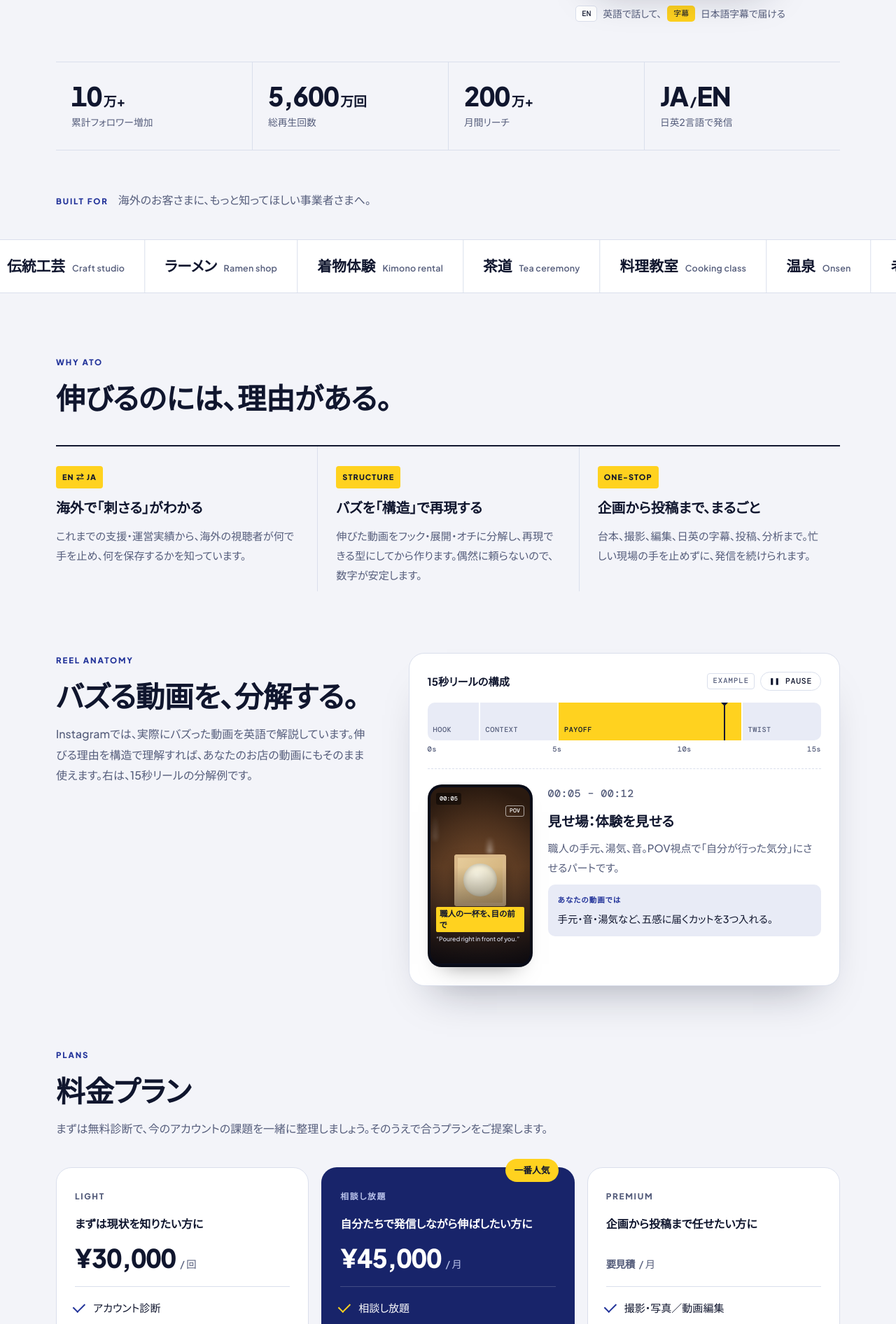
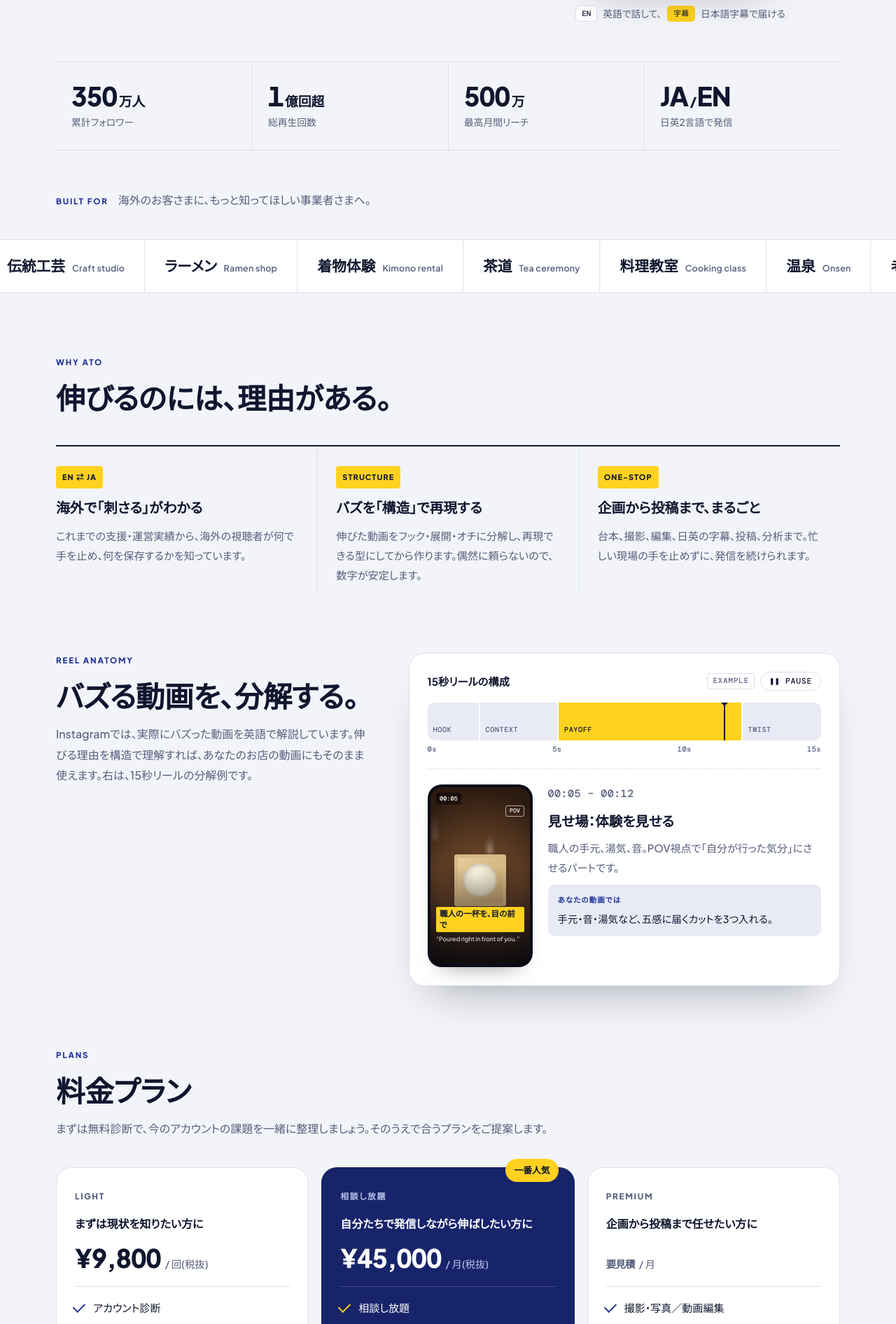
Before and after one commit to aiwamu/ATO, a Flask app: page / in a window 1280 px wide. Shown: the part 779-2671 px from the top of the page at 70% size. Run offline with Flask 3, Linux system fonts and the light colour scheme; some web fonts are replaced.

Commit message:
Updated stats and prices, reel videos, refined founder message

```diff
--- a/templates/index.html
+++ b/templates/index.html
@@ -5,14 +5,14 @@
 <meta name="viewport" content="width=device-width,initial-scale=1,viewport-fit=cover">
 {% if lang == 'en' %}
 <title>ATO | Social Media Strategy to Take On the World</title>
-<meta name="description" content="ATO is a social media strategy and management studio that takes Japanese businesses to the world. Short-form video in English with Japanese subtitles: planning, shooting, editing and posting. 56M+ total views. Start with a free account audit.">
+<meta name="description" content="ATO is a social media strategy and management studio that takes Japanese businesses to the world. Short-form video in English with Japanese subtitles: planning, shooting, editing and posting. 100M+ total views. Start with a free account audit.">
 <meta property="og:title" content="ATO | Social Media Strategy to Take On the World">
 <meta property="og:description" content="Take your Japan to the world's feed. Short-form video strategy for inbound and Japanese culture businesses. Free account audit.">
 <meta property="og:url" content="https://ato-sns.com/en">
 <meta property="og:locale" content="en_US">
 {% else %}
 <title>ATO | 世界をとるためのSNS戦略・運用代行</title>
-<meta name="description" content="世界をとるためのSNS戦略・運用代行ATO。インバウンド・日本文化の魅力を、英語×日本語字幕のショート動画で海外に届けます。企画・撮影・編集・投稿まで伴走。総再生5,600万回の実績。まずは無料アカウント診断から。">
+<meta name="description" content="世界をとるためのSNS戦略・運用代行ATO。インバウンド・日本文化の魅力を、英語×日本語字幕のショート動画で海外に届けます。企画・撮影・編集・投稿まで伴走。総再生1億回超の実績。まずは無料アカウント診断から。">
 <meta property="og:title" content="ATO | 世界をとるためのSNS戦略・運用代行">
 <meta property="og:description" content="日本の魅力を、世界のフィードへ。インバウンド・日本文化のためのSNS戦略・運用代行。無料アカウント診断受付中。">
 <meta property="og:url" content="https://ato-sns.com/">
@@ -516,7 +516,7 @@ footer .wrap{display:flex;justify-content:space-between;gap:12px;flex-wrap:wrap}
     <div class="phone" aria-label="Reel preview: Atsushi speaking in English with Japanese subtitles">
       <div class="screen" id="screen">
         <div class="cam" aria-hidden="true">
-          <div class="cut" id="cut"><div class="shot on" data-s="0"></div><div class="shot" data-s="1"><video id="reelVid" src="/static/media/reel-dog.mp4" muted playsinline loop preload="auto"></video></div><div class="shot" data-s="2"></div><div class="shot" data-s="3"></div></div>
+          <div class="cut" id="cut"><div class="shot on" data-s="0"><video src="/static/media/reel-penguin.mp4" poster="/static/media/reel-penguin.jpg" muted playsinline loop autoplay preload="auto"></video></div><div class="shot" data-s="1"><video src="/static/media/reel-hook.mp4" muted playsinline loop preload="auto"></video></div><div class="shot" data-s="2"></div><div class="shot" data-s="3"></div></div>
           <div class="flash" id="flash"></div>
         </div>
         <div class="shade-top"></div>
@@ -556,9 +556,9 @@ footer .wrap{display:flex;justify-content:space-between;gap:12px;flex-wrap:wrap}
 
 <div class="wrap">
   <div class="stats">
-    <div class="stat"><b><span class="ja">10<small>万+</small></span><span class="en">100<small>K+</small></span></b><span class="ja">累計フォロワー増加</span><span class="en">Followers gained</span></div>
-    <div class="stat"><b><span class="ja">5,600<small>万回</small></span><span class="en">56<small>M</small></span></b><span class="ja">総再生回数</span><span class="en">Total views</span></div>
-    <div class="stat"><b><span class="ja">200<small>万+</small></span><span class="en">2<small>M+</small></span></b><span class="ja">月間リーチ</span><span class="en">Monthly reach</span></div>
+    <div class="stat"><b><span class="ja">350<small>万人</small></span><span class="en">3.5<small>M</small></span></b><span class="ja">累計フォロワー</span><span class="en">Total followers</span></div>
+    <div class="stat"><b><span class="ja">1<small>億回超</small></span><span class="en">100<small>M+</small></span></b><span class="ja">総再生回数</span><span class="en">Total views</span></div>
+    <div class="stat"><b><span class="ja">500<small>万</small></span><span class="en">5<small>M</small></span></b><span class="ja">最高月間リーチ</span><span class="en">Peak monthly reach</span></div>
     <div class="stat"><b>JA<small>/</small>EN</b><span class="ja">日英2言語で発信</span><span class="en">Content in two languages</span></div>
   </div>
 </div>
@@ -703,7 +703,7 @@ footer .wrap{display:flex;justify-content:space-between;gap:12px;flex-wrap:wrap}
       <article class="plan">
         <span class="nm">Light</span>
         <p class="who"><span class="ja">まずは現状を知りたい方に</span><span class="en">For a clear starting point</span></p>
-        <div class="price"><b>¥30,000</b><span class="ja">/ 回</span><span class="en">/ session</span></div>
+        <div class="price"><b>¥9,800</b><span class="ja">/ 回(税抜)</span><span class="en">/ session (excl. tax)</span></div>
         <ul>
           <li><span class="ja">アカウント診断</span><span class="en">Account audit</span></li>
           <li><span class="ja">60分ミーティング</span><span class="en">60-minute meeting</span></li>
@@ -715,7 +715,7 @@ footer .wrap{display:flex;justify-content:space-between;gap:12px;flex-wrap:wrap}
         <span class="badge"><span class="ja">一番人気</span><span class="en">Most popular</span></span>
         <span class="nm"><span class="ja">相談し放題</span><span class="en">Unlimited advice</span></span>
         <p class="who"><span class="ja">自分たちで発信しながら伸ばしたい方に</span><span class="en">For teams posting on their own, with a coach</span></p>
-        <div class="price"><b>¥45,000</b><span class="ja">/ 月</span><span class="en">/ month</span></div>
+        <div class="price"><b>¥45,000</b><span class="ja">/ 月(税抜)</span><span class="en">/ month (excl. tax)</span></div>
         <ul>
           <li><span class="ja">相談し放題</span><span class="en">Unlimited questions</span></li>
           <li><span class="ja">コンテンツカレンダー作成</span><span class="en">Content calendar</span></li>
@@ -770,8 +770,8 @@ footer .wrap{display:flex;justify-content:space-between;gap:12px;flex-wrap:wrap}
         <p class="kicker">Founder</p>
         <h2><span class="ja">代表について</span><span class="en">About the founder</span></h2>
       </div>
-      <p class="msg ja">日本には、まだ世界に知られていない良いものがたくさんあります。足りないのは魅力ではなく、届け方です。ロンドンと京都で国際関係を学び、国連やJICAで世界と関わってきた視点と、ショート動画で積み上げてきた数字で、あなたの「良いもの」を世界に届けます。</p>
-      <p class="msg en">Japan is full of great things the world has not found yet. What is missing is not appeal but reach. With international relations studies in London and Kyoto, experience at the UN and JICA, and a track record in short-form video, I help your best work reach people overseas.</p>
+      <p class="msg ja">日本には、世界にまだ知られていない一流の商品やサービスが数多くあります。足りないのは魅力ではなく、届け方です。ロンドンと京都で国際関係を学び、国連やJICAで世界と関わってきた視点と、ショート動画で積み上げてきた実績で、あなたの商品やサービスの価値を世界に届けます。</p>
+      <p class="msg en">Japan is full of world-class products and services the world has not discovered yet. What is missing is not appeal but reach. With international relations studies in London and Kyoto, experience at the UN and JICA, and a track record in short-form video, I help the true value of your products and services reach the world.</p>
       <ul class="career">
         <li><span>Education</span><span class="ja">ロンドン大学 / 立命館大学 国際関係学部</span><span class="en">University of London / Ritsumeikan University, College of International Relations</span></li>
         <li><span>Career</span><span class="ja">国際連合(UNDP 国連開発計画 駐日代表事務所)</span><span class="en">United Nations (UNDP Representation Office in Tokyo)</span></li>
@@ -895,7 +895,7 @@ footer .wrap{display:flex;justify-content:space-between;gap:12px;flex-wrap:wrap}
   /* ---------- reel ---------- */
   var slides=REELS.length?REELS:[
     {i:0,z:1,   o:'50% 40%',en:'“This penguin got 7.7 million views. Here’s why.”',ja:'このペンギン、\n770万回再生。\nその理由は？',v:'7.7M',l:'412K',m:'5,930',s:'61K',sv:'88K'},
-    {i:1,z:1,   o:'50% 50%',d:5000,en:'“The first two seconds decide everything.”',ja:'勝負は、\n最初の2秒で決まる。',v:'2.4M',l:'168K',m:'1,904',s:'12K',sv:'19K'},
+    {i:1,z:1,   o:'50% 50%',d:4200,en:'“The first two seconds decide everything.”',ja:'勝負は、\n最初の2秒で決まる。',v:'2.4M',l:'168K',m:'1,904',s:'12K',sv:'19K'},
     {i:2,z:1,   o:'50% 40%',en:'“Travelers save videos like this for their trip.”',ja:'外国人は、こういう動画を\n「保存」する。',v:'1.3M',l:'96K',m:'1,122',s:'27K',sv:'64K'},
     {i:3,z:1,o:'50% 30%',d:5600,en:'“Want to know how? DM me ATJP.”',ja:'やり方を知りたい人は\n「ATJP」とDMして。',v:'',l:'',m:'',s:'',sv:'',dm:true}
   ];
@@ -913,8 +913,10 @@ footer .wrap{display:flex;justify-content:space-between;gap:12px;flex-wrap:wrap}
   function frame(s){
     if(s.z){cut.style.transformOrigin=s.o; cut.style.transform='scale('+s.z+')';}
     if(typeof s.i==='number') shots.forEach(function(el,j){el.classList.toggle('on',j===s.i);});
-    var rv=$('reelVid');
-    if(rv){ if(s.i===1){ try{rv.currentTime=0;}catch(e){} var pr=rv.play(); if(pr&&pr.catch)pr.catch(function(){}); } else { rv.pause(); } }
+    if(typeof s.i==='number') shots.forEach(function(el,j){
+      var v=el.querySelector('video'); if(!v)return;
+      if(j===s.i){ try{v.currentTime=0;}catch(e){} var pr=v.play(); if(pr&&pr.catch)pr.catch(function(){}); } else { v.pause(); }
+    });
     dm.classList.remove('show'); if(s.dm){ void dm.offsetWidth; dm.classList.add('show'); }
   }
   frame(slides[0]);
```
